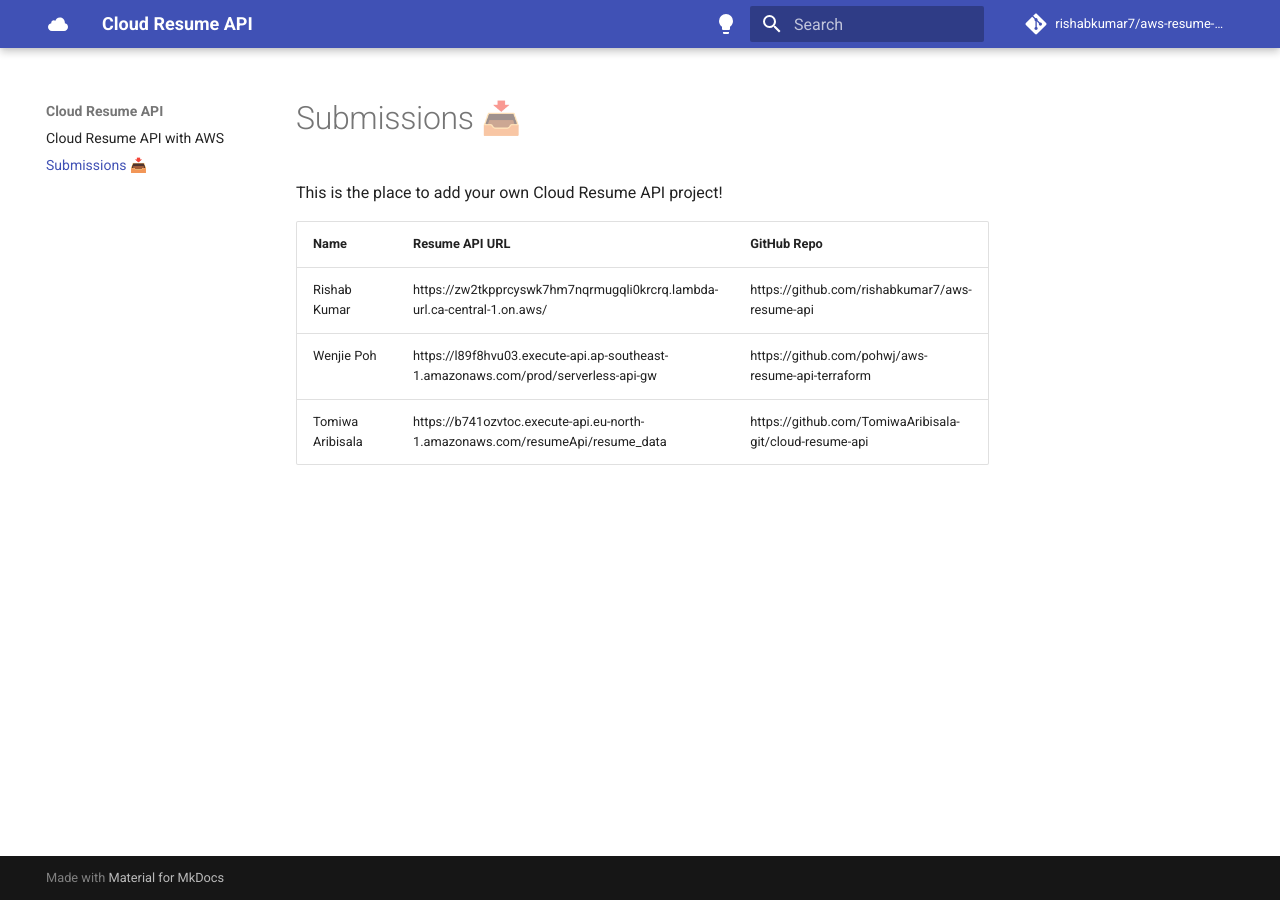
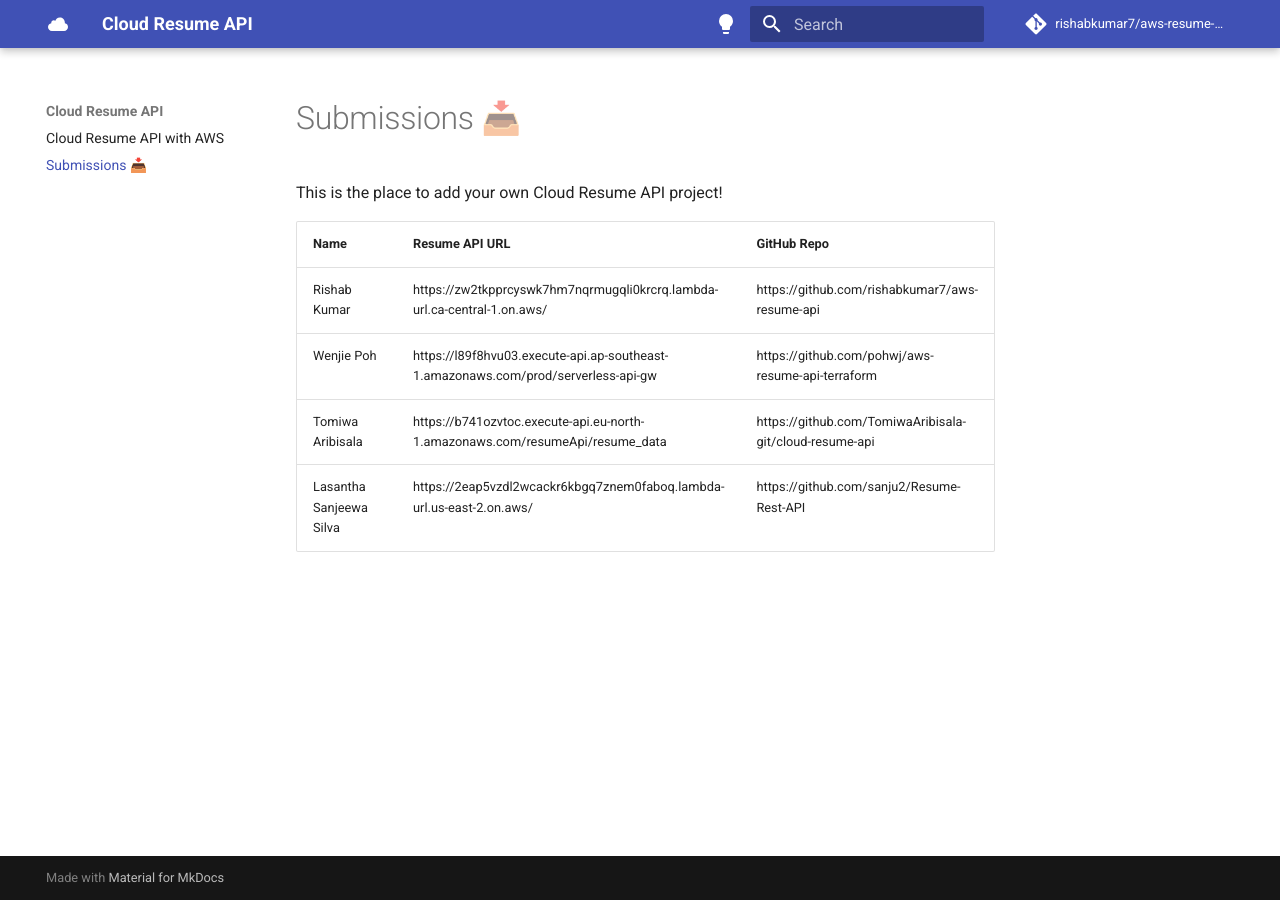
Before and after one commit to rishabkumar7/cloud-resume-api, an MkDocs documentation site: the page built from docs/submissions.md, in a window 1280 px wide. Built offline with MkDocs 1.6.1 and Material for MkDocs 9.7.7, drawn with Linux system fonts in a browser that asks for light colours; comment, search, counter and statistics services are not loaded.

Commit message:
added Lasantha's submission

```diff
--- a/docs/submissions.md
+++ b/docs/submissions.md
@@ -7,3 +7,4 @@
 | Rishab Kumar | https://zw2tkpprcyswk7hm7nqrmugqli0krcrq.lambda-url.ca-central-1.on.aws/  | https://github.com/rishabkumar7/aws-resume-api |
 | Wenjie Poh   | https://l89f8hvu03.execute-api.ap-southeast-1.amazonaws.com/prod/serverless-api-gw | https://github.com/pohwj/aws-resume-api-terraform |
 | Tomiwa Aribisala   | https://b741ozvtoc.execute-api.eu-north-1.amazonaws.com/resumeApi/resume_data | https://github.com/TomiwaAribisala-git/cloud-resume-api |
+| Lasantha Sanjeewa Silva | https://2eap5vzdl2wcackr6kbgq7znem0faboq.lambda-url.us-east-2.on.aws/ | https://github.com/sanju2/Resume-Rest-API |
```
